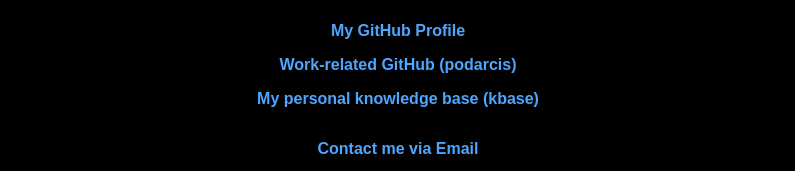
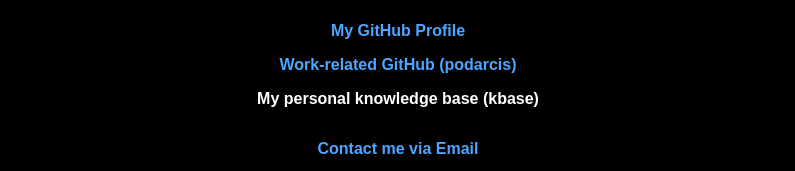
Before and after one commit to datag/datag.github.io, a plain HTML site: page index.html in a window 1280 px wide. Shown: the part 629-800 px from the top of the page, without its empty margins (242-1037 px from the left). Drawn offline with Linux system fonts and the light colour scheme.

Commit message:
Highlight kbase link

```diff
--- a/index.html
+++ b/index.html
@@ -48,6 +48,9 @@
     a:hover {
       text-decoration: underline;
     }
+    a.highlight {
+      color: white;
+    }
     .contact {
       margin: 2rem 0;
     }
@@ -85,7 +88,7 @@
   <ul>
     <li><a href="https://github.com/datag">My GitHub Profile</a></li>
     <li><a href="https://github.com/podarcis">Work-related GitHub (podarcis)</a></li>
-    <li><a href="https://datag.github.io/kbase">My personal knowledge base (kbase)</a></li>
+    <li><a href="https://datag.github.io/kbase" class="highlight">My personal knowledge base (kbase)</a></li>
   </ul>
 
   <div class="contact">
```
